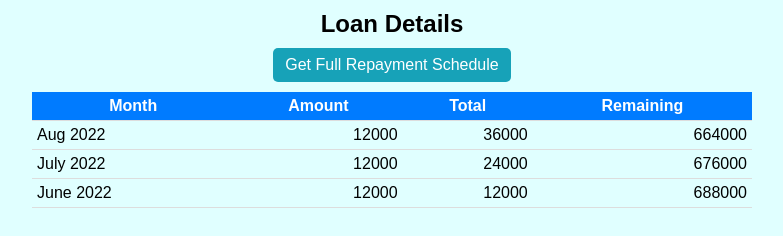
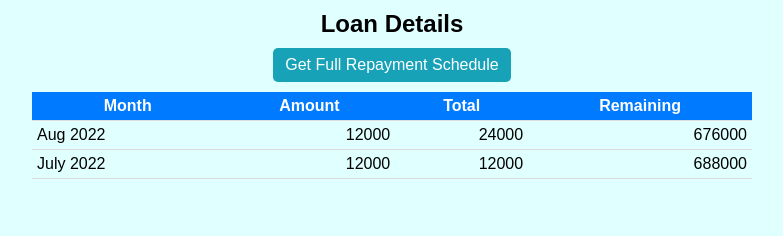
Before and after one commit to yusy4code/loan-repayment-app, a plain HTML site: page index.html in a window 1280 px wide. Shown: the whole page, without its empty margins (248-1031 px from the left). Drawn offline with Linux system fonts and the light colour scheme.

Commit message:
changing some static content

```diff
--- a/index.html
+++ b/index.html
@@ -29,17 +29,11 @@
             <tr>
               <td>Aug 2022</td>
               <td class="text-right">12000</td>
-              <td class="text-right">36000</td>
-              <td class="text-right">664000</td>
-            </tr>
-            <tr>
-              <td>July 2022</td>
-              <td class="text-right">12000</td>
               <td class="text-right">24000</td>
               <td class="text-right">676000</td>
             </tr>
             <tr>
-              <td>June 2022</td>
+              <td>July 2022</td>
               <td class="text-right">12000</td>
               <td class="text-right">12000</td>
               <td class="text-right">688000</td>
```
